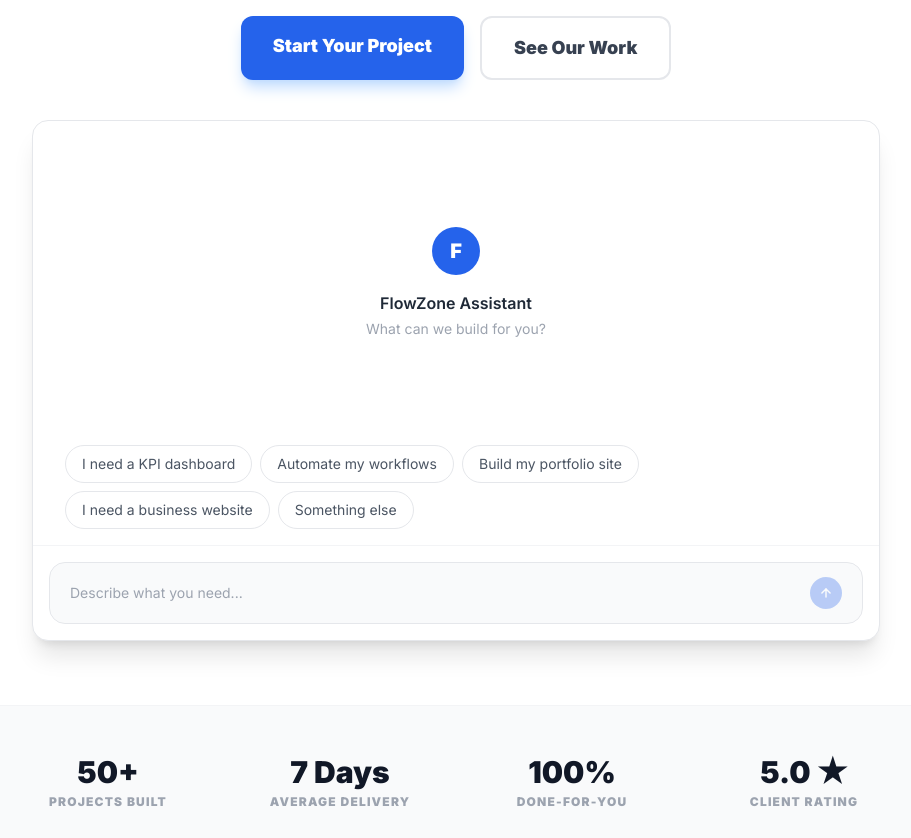
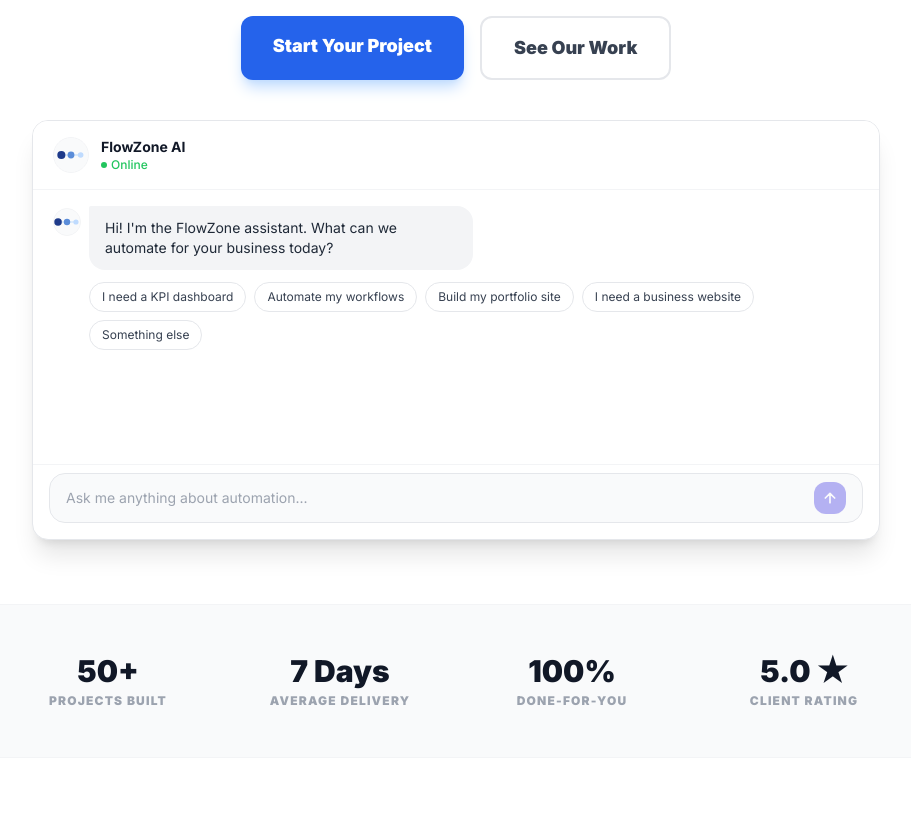
Before and after one commit to dennymypenny/flowzone-ai, a Next.js app: page / in a window 1280 px wide. Shown: the part 480-1318 px from the top of the page, without its empty margins (184-1095 px from the left). Built offline with nearby package versions, Linux system fonts and the light colour scheme.

Commit message:
Add FlowZoneLogo component to ChatWidget

```diff
--- a/src/app/components/ChatWidget.tsx
+++ b/src/app/components/ChatWidget.tsx
@@ -13,6 +13,17 @@ const CHIPS = [
   "Something else",
 ];
 
+function FlowZoneLogo() {
+  return (
+    <svg viewBox="0 0 90 35" xmlns="http://www.w3.org/2000/svg" className="w-7 h-[26px]">
+      <line x1="14" y1="17.5" x2="76" y2="17.5" stroke="#93c5fd" strokeWidth="2" />
+      <circle cx="14" cy="17.5" r="13" fill="#1e3a8a" />
+      <circle cx="45" cy="17.5" r="11" fill="#5b8dd9" />
+      <circle cx="76" cy="17.5" r="9" fill="#bfdbfe" />
+    </svg>
+  );
+}
+
 export default function ChatWidget() {
   const [display, setDisplay] = useState<DisplayMsg[]>([]);
   const [history, setHistory] = useState<ApiMsg[]>([]);
@@ -20,18 +31,20 @@ export default function ChatWidget() {
   const [loading, setLoading] = useState(false);
   const bottomRef = useRef<HTMLDivElement>(null);
 
+  const isEmpty = display.length === 0;
+
   useEffect(() => {
     bottomRef.current?.scrollIntoView({ behavior: "smooth" });
   }, [display, loading]);
 
   const send = async (text: string) => {
-    const trimmed = text.trim();
-    if (!trimmed || loading) return;
+    if (!text.trim() || loading) return;
+    const userMsg: ApiMsg = { role: "user", content: text.trim() };
+    const newHistory = [...history, userMsg];
+
+    setDisplay((d) => [...d, { role: "user", text: text.trim() }]);
+    setHistory(newHistory);
     setInput("");
-
-    const newHistory: ApiMsg[] = [...history, { role: "user", content: trimmed }];
-    setHistory(newHistory);
-    setDisplay((prev) => [...prev, { role: "user", text: trimmed }]);
     setLoading(true);
 
     try {
@@ -41,110 +54,120 @@ export default function ChatWidget() {
         body: JSON.stringify({ messages: newHistory }),
       });
       const data = await res.json();
-      const reply: string =
-        data.text || "Something went wrong — visit /intake to get started.";
-      setHistory((prev) => [...prev, { role: "assistant", content: reply }]);
-      setDisplay((prev) => [...prev, { role: "bot", text: reply }]);
+      const reply = data.text ?? "Sorry, something went wrong. Email us at flowzoneautomation@gmail.com.";
+      setHistory((h) => [...h, { role: "assistant", content: reply }]);
+      setDisplay((d) => [...d, { role: "bot", text: reply }]);
     } catch {
-      setDisplay((prev) => [
-        ...prev,
-        { role: "bot", text: "Connection error — please visit /intake to get started." },
-      ]);
+      setDisplay((d) => [...d, { role: "bot", text: "Connection error. Email us at flowzoneautomation@gmail.com." }]);
     } finally {
       setLoading(false);
     }
   };
 
-  const isEmpty = display.length === 0 && !loading;
+  return (
+    <div
+      className="flex flex-col bg-white rounded-2xl border border-gray-200 shadow-xl overflow-hidden"
+      style={{ minHeight: "420px" }}
+    >
+      {/* Header */}
+      <div className="flex items-center gap-3 px-5 py-4 border-b border-gray-100 bg-white">
+        <div className="w-9 h-9 rounded-full bg-gray-50 border border-gray-100 flex items-center justify-center shrink-0">
+          <FlowZoneLogo />
+        </div>
+        <div>
+          <p className="text-sm font-bold text-gray-900">FlowZone AI</p>
+          <p className="text-xs text-green-500 font-medium flex items-center gap-1">
+            <span className="w-1.5 h-1.5 rounded-full bg-green-500 inline-block" />
+            Online
+          </p>
+        </div>
+      </div>
 
-  return (
-    <div className="flex flex-col bg-white rounded-2xl border border-gray-200 shadow-xl overflow-hidden" style={{ minHeight: "420px" }}>
       {/* Messages */}
-      <div className="flex-1 overflow-y-auto px-8 pt-8 pb-2 space-y-4">
+      <div className="flex-1 overflow-y-auto px-5 py-4 space-y-3">
         {isEmpty && (
-          <div className="flex flex-col items-center justify-center h-full" style={{ minHeight: "260px" }}>
-            <div className="w-12 h-12 rounded-full bg-blue-600 text-white flex items-center justify-center text-xl font-black mb-4">
-              F
+          <div className="flex flex-col items-start gap-3">
+            <div className="flex items-start gap-2">
+              <div className="w-7 h-7 rounded-full bg-gray-50 border border-gray-100 flex items-center justify-center shrink-0 mt-0.5">
+                <FlowZoneLogo />
+              </div>
+              <div className="bg-gray-100 rounded-2xl rounded-tl-sm px-4 py-3 max-w-sm">
+                <p className="text-sm text-gray-800">
+                  Hi! I&apos;m the FlowZone assistant. What can we automate for your business today?
+                </p>
+              </div>
             </div>
-            <p className="text-gray-800 font-semibold mb-1">FlowZone Assistant</p>
-            <p className="text-gray-400 text-sm">What can we build for you?</p>
+            <div className="flex flex-wrap gap-2 ml-9">
+              {CHIPS.map((chip) => (
+                <button
+                  key={chip}
+                  onClick={() => send(chip)}
+                  className="text-xs bg-white border border-gray-200 text-gray-700 px-3 py-1.5 rounded-full hover:border-indigo-400 hover:text-indigo-600 transition-colors"
+                >
+                  {chip}
+                </button>
+              ))}
+            </div>
           </div>
         )}
-        {display.map((m, i) => (
-          <div
-            key={i}
-            className={m.role === "user" ? "flex justify-end" : "flex gap-3 items-start"}
-          >
-            {m.role === "bot" && (
-              <div className="w-8 h-8 rounded-full bg-blue-600 text-white flex items-center justify-center text-sm font-bold flex-shrink-0 mt-0.5">
-                F
+
+        {display.map((msg, i) => (
+          <div key={i} className={`flex items-start gap-2 ${msg.role === "user" ? "flex-row-reverse" : ""}`}>
+            {msg.role === "bot" && (
+              <div className="w-7 h-7 rounded-full bg-gray-50 border border-gray-100 flex items-center justify-center shrink-0 mt-0.5">
+                <FlowZoneLogo />
               </div>
             )}
             <div
-              className={
-                m.role === "user"
-                  ? "bg-blue-600 text-white text-sm px-4 py-2.5 rounded-2xl rounded-tr-sm max-w-lg"
-                  : "bg-gray-100 text-gray-800 text-sm px-4 py-3 rounded-2xl rounded-tl-sm max-w-lg leading-relaxed"
-              }
+              className={`px-4 py-3 rounded-2xl max-w-xs sm:max-w-sm text-sm leading-relaxed ${
+                msg.role === "user"
+                  ? "bg-indigo-600 text-white rounded-tr-sm"
+                  : "bg-gray-100 text-gray-800 rounded-tl-sm"
+              }`}
             >
-              {m.text}
+              {msg.text}
             </div>
           </div>
         ))}
+
         {loading && (
-          <div className="flex gap-3 items-start">
-            <div className="w-8 h-8 rounded-full bg-blue-600 text-white flex items-center justify-center text-sm font-bold flex-shrink-0">
-              F
+          <div className="flex items-start gap-2">
+            <div className="w-7 h-7 rounded-full bg-gray-50 border border-gray-100 flex items-center justify-center shrink-0 mt-0.5">
+              <FlowZoneLogo />
             </div>
-            <div className="bg-gray-100 px-5 py-4 rounded-2xl rounded-tl-sm">
-              <div className="flex gap-1.5 items-center">
-                <span className="w-2 h-2 bg-gray-400 rounded-full animate-bounce" style={{ animationDelay: "0ms" }} />
-                <span className="w-2 h-2 bg-gray-400 rounded-full animate-bounce" style={{ animationDelay: "160ms" }} />
-                <span className="w-2 h-2 bg-gray-400 rounded-full animate-bounce" style={{ animationDelay: "320ms" }} />
-              </div>
+            <div className="bg-gray-100 rounded-2xl rounded-tl-sm px-4 py-3 flex items-center gap-1">
+              {[0, 1, 2].map((i) => (
+                <span
+                  key={i}
+                  className="w-2 h-2 bg-gray-400 rounded-full animate-bounce"
+                  style={{ animationDelay: `${i * 0.15}s` }}
+                />
+              ))}
             </div>
           </div>
         )}
+
         <div ref={bottomRef} />
       </div>
 
-      {/* Chips — only on first load */}
-      {isEmpty && (
-        <div className="px-8 pb-4 pt-2">
-          <div className="flex flex-wrap gap-2">
-            {CHIPS.map((c) => (
-              <button
-                key={c}
-                onClick={() => send(c)}
-                className="text-sm px-4 py-2 rounded-full border border-gray-200 hover:border-blue-400 hover:bg-blue-50 transition text-gray-600 bg-white"
-              >
-                {c}
-              </button>
-            ))}
-          </div>
-        </div>
-      )}
-
-      {/* Input bar */}
-      <div className="px-4 py-4 border-t border-gray-100">
-        <div className="flex items-center gap-3 bg-gray-50 rounded-2xl px-5 py-3.5 border border-gray-200 focus-within:border-blue-400 focus-within:bg-white transition">
+      {/* Input */}
+      <div className="px-4 pb-4 pt-2 border-t border-gray-100">
+        <div className="flex items-center gap-2 bg-gray-50 rounded-2xl border border-gray-200 px-4 py-2">
           <input
             type="text"
             value={input}
             onChange={(e) => setInput(e.target.value)}
             onKeyDown={(e) => e.key === "Enter" && send(input)}
-            placeholder="Describe what you need..."
-            disabled={loading}
-            className="flex-1 bg-transparent text-sm text-gray-700 placeholder-gray-400 outline-none"
+            placeholder="Ask me anything about automation..."
+            className="flex-1 bg-transparent text-sm text-gray-800 placeholder-gray-400 outline-none"
           />
           <button
             onClick={() => send(input)}
             disabled={!input.trim() || loading}
-            className="w-8 h-8 rounded-full bg-blue-600 text-white flex items-center justify-center hover:bg-blue-700 transition disabled:opacity-30 disabled:cursor-not-allowed flex-shrink-0"
+            className="w-8 h-8 bg-indigo-600 rounded-xl flex items-center justify-center text-white disabled:opacity-40 hover:bg-indigo-700 transition-colors shrink-0"
           >
-            <svg width="14" height="14" viewBox="0 0 24 24" fill="none" stroke="currentColor" strokeWidth="2.5" strokeLinecap="round" strokeLinejoin="round">
-              <line x1="12" y1="19" x2="12" y2="5" />
-              <polyline points="5 12 12 5 19 12" />
+            <svg className="w-4 h-4" viewBox="0 0 24 24" fill="none" stroke="currentColor" strokeWidth="2.5">
+              <path d="M12 19V5M5 12l7-7 7 7" strokeLinecap="round" strokeLinejoin="round" />
             </svg>
           </button>
         </div>
```
